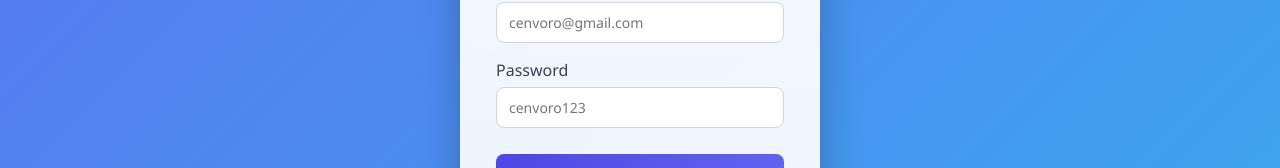
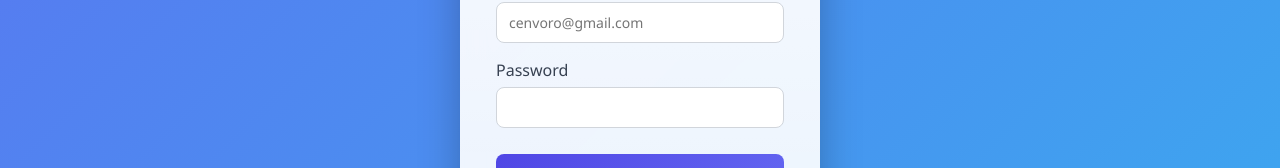
Before and after one commit to Yogiraj1706/Cenvoro-Dashboard, a React (Vite) app: page /#/login in a window 1280 px wide. Shown: the part 355-523 px from the top of the page. Built offline with nearby package versions, Linux system fonts and the light colour scheme.

Commit message:
Login validation

```diff
--- a/src/Compoents/Login.jsx
+++ b/src/Compoents/Login.jsx
@@ -20,7 +20,7 @@ export default function Login() {
 
       navigate("/", { replace: true });
     } else {
-      setError("Invalid email or password");
+      setError("Invalid email or password ");
     }
   };
 
@@ -48,7 +48,6 @@ export default function Login() {
             <label>Password</label>
             <input
               type="password"
-              placeholder="cenvoro123"
               value={password}
               onChange={(e) => setPassword(e.target.value)}
               required
```
